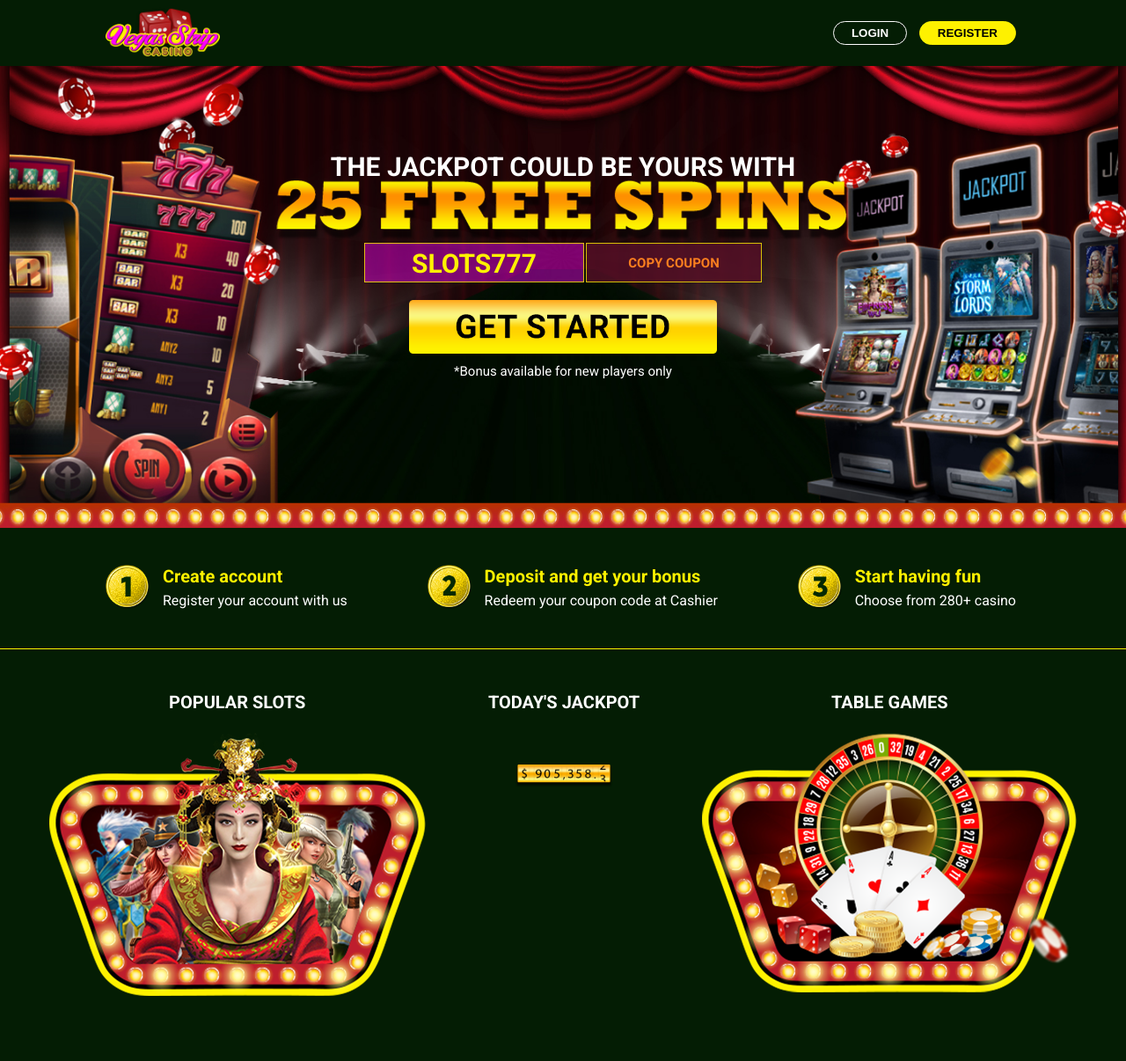
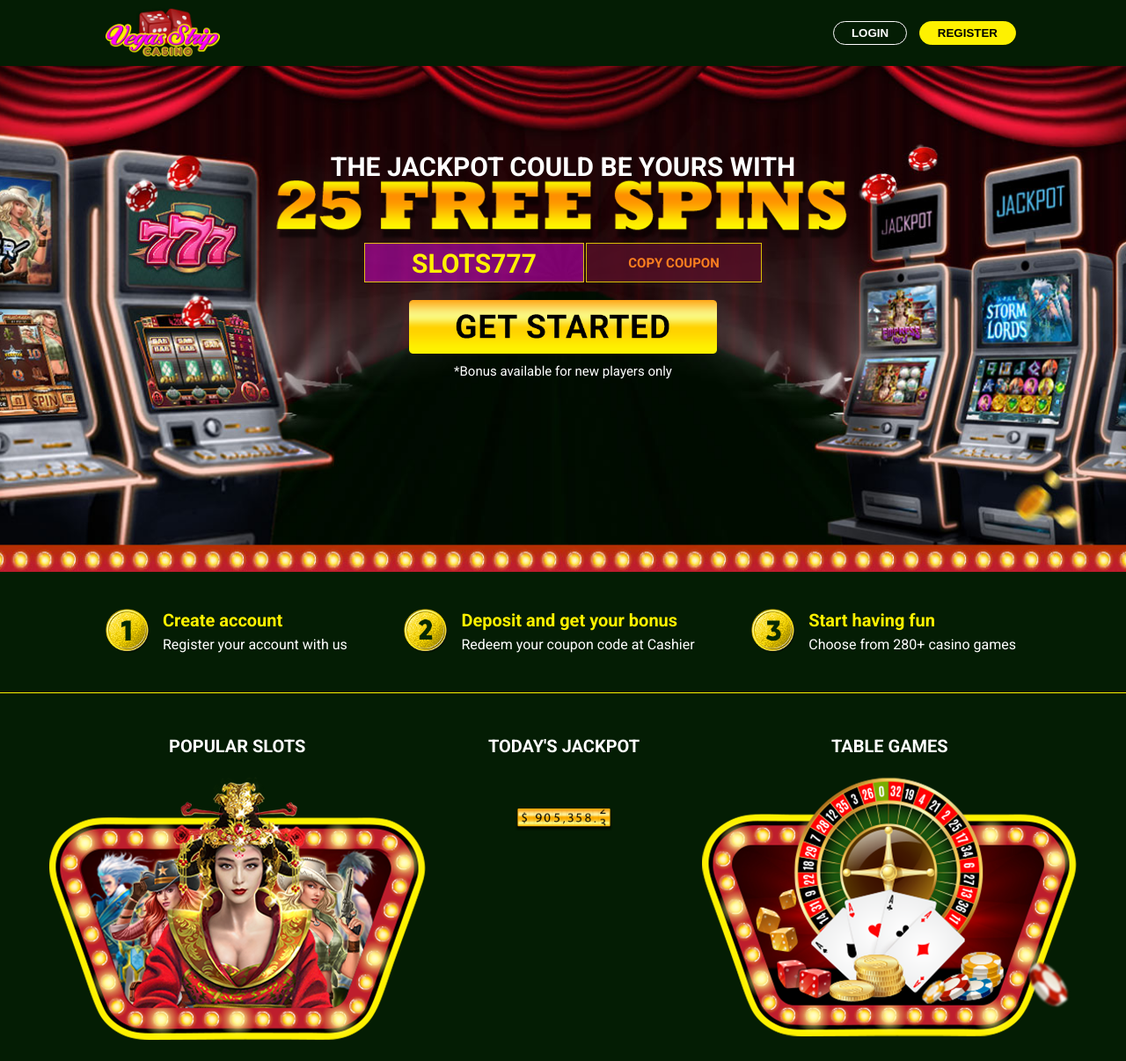
Before and after one commit to nikakenet/VSC-landing, a PHP site: page / in a window 1280 px wide. Shown: the top 1206 px of the page at 88% size. Run offline with PHP 8.4, Linux system fonts and the light colour scheme; some libraries are stand-ins or nearby versions.

Commit message:
change padding

```diff
--- a/css/style.css
+++ b/css/style.css
@@ -132,7 +132,7 @@
 }
 
 header {
-  padding: 0 0 60px 0;
+  padding: 0 0 110px 0;
   background: url("../img/bg.jpg") center top / cover no-repeat;
 }
 
--- a/index.html
+++ b/index.html
@@ -93,7 +93,7 @@
                 </div>
                 <div class="steps-desc">
                     <p class="steps-hl bold">Start having fun</p>
-                    <p class="steps-shl">Choose from 280+ casino</p>
+                    <p class="steps-shl">Choose from 280+ casino games</p>
                 </div>
             </div>
         </div>
```
Also changed, not shown: img/bg.jpg.
